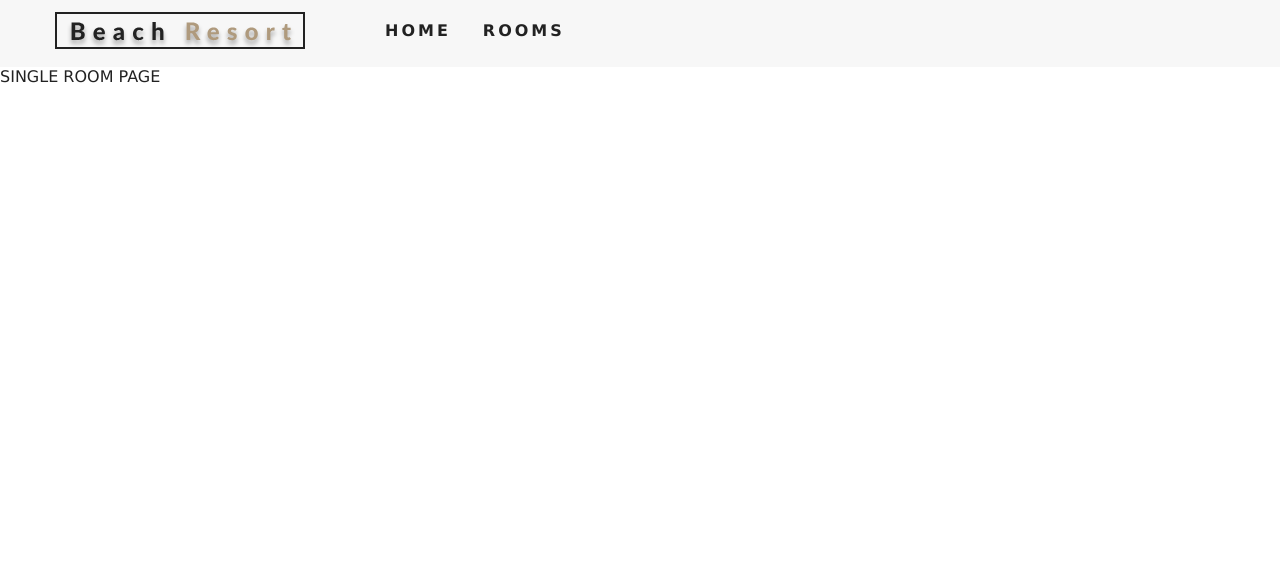
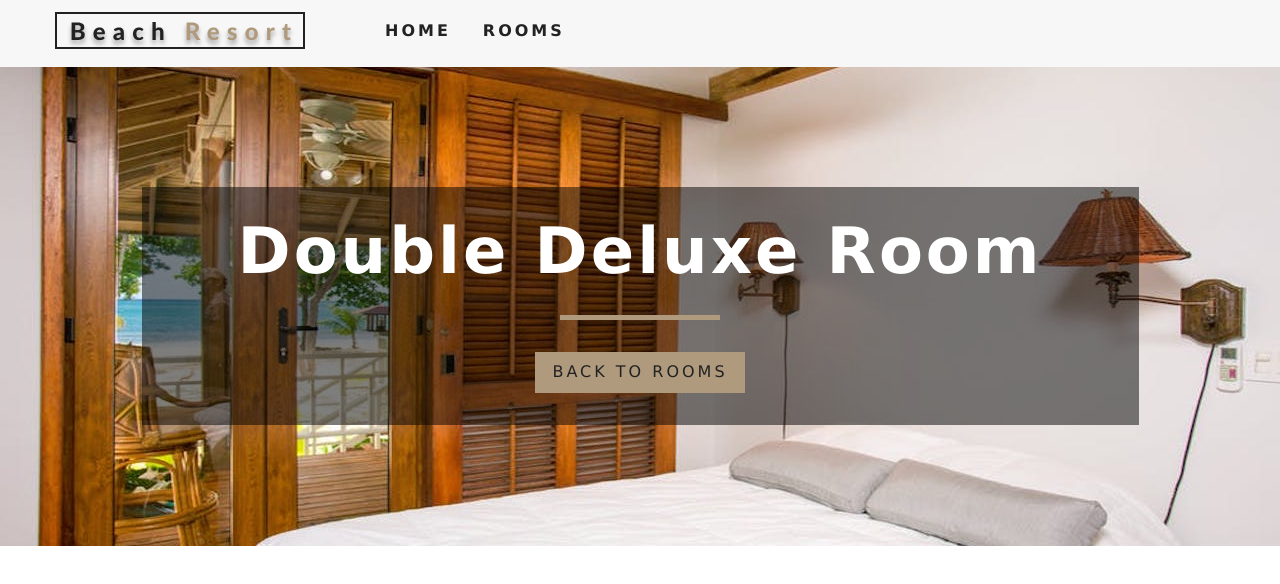
Before and after one commit to fflorezz/react-resort, a React (Create React App) app: page /rooms/double-deluxe in a window 1280 px wide. Shown: the top 584 px of the page. Built offline with nearby package versions, Linux system fonts and the light colour scheme.

Commit message:
added Single room page and  ErrorMessage components

```diff
--- /dev/null
+++ b/src/components/ErrorMessage.jsx
@@ -0,0 +1,15 @@
+import React from "react";
+import { Link } from "react-router-dom";
+
+const ErrorMessage = ({ text, path, btnText }) => {
+  return (
+    <div className="error">
+      <h3>{text}</h3>
+      <Link to={path} className="btn-primary">
+        {btnText}
+      </Link>
+    </div>
+  );
+};
+
+export default ErrorMessage;
--- a/src/components/Hero.jsx
+++ b/src/components/Hero.jsx
@@ -1,7 +1,14 @@
 import React from "react";
 
-const Hero = ({ children, hero }) => {
-  return <header className={hero}>{children}</header>;
+const Hero = ({ children, hero, imgUrl }) => {
+  return (
+    <header
+      className={hero}
+      style={imgUrl ? { backgroundImage: `url(${imgUrl})` } : {}}
+    >
+      {children}
+    </header>
+  );
 };
 
 Hero.defaultProps = {
--- a/src/components/Services.jsx
+++ b/src/components/Services.jsx
@@ -1,11 +1,11 @@
-import React, { useState } from "react";
+import React from "react";
 
 import { FaCocktail, FaHiking, FaBeer, FaShuttleVan } from "react-icons/fa";
 
 import Title from "./Title";
 
 const Services = () => {
-  const [services, setServices] = useState([
+  const services = [
     {
       icon: <FaCocktail />,
       title: "free cocktails",
@@ -30,7 +30,7 @@ const Services = () => {
       info:
         "Lorem ipsum dolor sit amet consectetur adipisicing elit. Non libero ad sint nemo",
     },
-  ]);
+  ];
 
   return (
     <section className="services">
--- /dev/null
+++ b/src/components/SingleRoom.jsx
@@ -0,0 +1,23 @@
+import React from "react";
+import { Link } from "react-router-dom";
+
+import Hero from "./../components/Hero";
+import Banner from "./../components/Banner";
+
+const SingleRoom = ({ room }) => {
+  const { images, name } = room;
+  return (
+    <>
+      <Hero hero="roomsHero" imgUrl={images[0]}>
+        <Banner title={`${name} room`}>
+          <Link to="/rooms" className="btn-primary">
+            Back to Rooms
+          </Link>
+        </Banner>
+      </Hero>
+      <section className="single-room"></section>
+    </>
+  );
+};
+
+export default SingleRoom;
--- a/src/context/room.context.js
+++ b/src/context/room.context.js
@@ -1,6 +1,7 @@
 import React, { createContext, useEffect, useState } from "react";
 
 import items from "../data";
+import formatData from "./utils";
 
 export const RoomContext = createContext();
 
@@ -9,12 +10,13 @@ export const RoomProvider = ({ children }) => {
     rooms: [],
     sortedRooms: [],
     featuredRooms: [],
-    loading: false,
+    loading: true,
   });
 
   useEffect(() => {
     const rooms = formatData(items);
     const featuredRooms = rooms.filter((room) => room.featured);
+
     setState({
       ...state,
       rooms,
@@ -24,15 +26,13 @@ export const RoomProvider = ({ children }) => {
     // eslint-disable-next-line react-hooks/exhaustive-deps
   }, []);
 
-  function formatData(items) {
-    const tempItems = items.map((item) => {
-      const id = item.sys.id;
-      const images = item.fields.images.map((image) => image.fields.file.url);
-      const room = { ...item.fields, images, id };
-      return room;
-    });
-    return tempItems;
+  function getRoom(slug) {
+    return state.rooms.find((room) => room.slug === slug);
   }
 
-  return <RoomContext.Provider value={state}>{children}</RoomContext.Provider>;
+  return (
+    <RoomContext.Provider value={{ ...state, getRoom }}>
+      {children}
+    </RoomContext.Provider>
+  );
 };
--- /dev/null
+++ b/src/context/utils.js
@@ -0,0 +1,9 @@
+export default function formatData(items) {
+  const tempItems = items.map((item) => {
+    const id = item.sys.id;
+    const images = item.fields.images.map((image) => image.fields.file.url);
+    const room = { ...item.fields, images, id };
+    return room;
+  });
+  return tempItems;
+}
--- a/src/pages/SingleRoomPage.jsx
+++ b/src/pages/SingleRoomPage.jsx
@@ -1,9 +1,32 @@
-import React, { Component } from "react";
+import React, { useContext } from "react";
 
-class SingleRoomPage extends Component {
-  render() {
-    return <div>SINGLE ROOM PAGE</div>;
-  }
+import { RoomContext } from "./../context/room.context";
+
+import Loading from "./../components/Loading";
+import ErrorMessage from "../components/ErrorMessage";
+import SingleRoom from "../components/SingleRoom";
+
+function SingleRoomPage({ match }) {
+  const { getRoom, loading } = useContext(RoomContext);
+
+  const slug = match.params.slug;
+  let room = getRoom(slug);
+
+  return (
+    <div>
+      {loading ? (
+        <Loading />
+      ) : room ? (
+        <SingleRoom room={room} />
+      ) : (
+        <ErrorMessage
+          text="Room not found"
+          path="/rooms"
+          btnText="Back to Rooms"
+        />
+      )}
+    </div>
+  );
 }
 
 export default SingleRoomPage;
```
